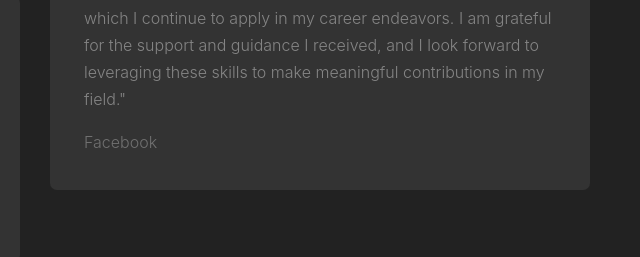
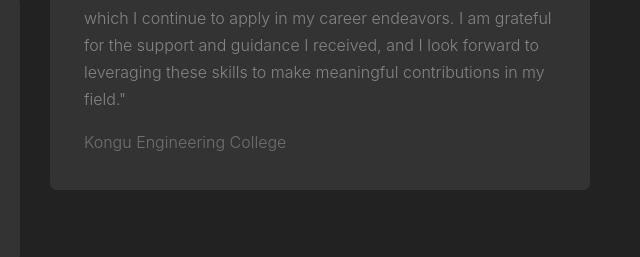
Before and after one commit to kavinbrti/-portfolio, a plain HTML site: page index.html in a window 1280 px wide. Shown: the part 3963-4220 px from the top of the page, 605-1245 px from the left. Drawn offline with nearby package versions, Linux system fonts and the light colour scheme; files whose address does not match are found by name.

Commit message:
first commit

```diff
--- a/index.html
+++ b/index.html
@@ -416,7 +416,7 @@
 						<h3>Alumni</h3>
 						<p>"I am honored to have been recognized as the recipient of both the 'Best Outgoing Student' and 'Best Project Award' during my time at Kongu Engineering College. Attending the NBA accreditation program as an alumnus was a wonderful opportunity to reflect on the invaluable experiences that shaped my academic journey. These accolades represent my dedication to academic excellence and innovative thinking, which I continue to apply in my career endeavors. I am grateful for the support and guidance I received, and I look forward to leveraging these skills to make meaningful contributions in my field."
 						</p>
-						<span class="school">Facebook</span>
+						<span class="school">Kongu Engineering College</span>
 					</div>
 
 
```
Also changed, not shown: 1 other file.
